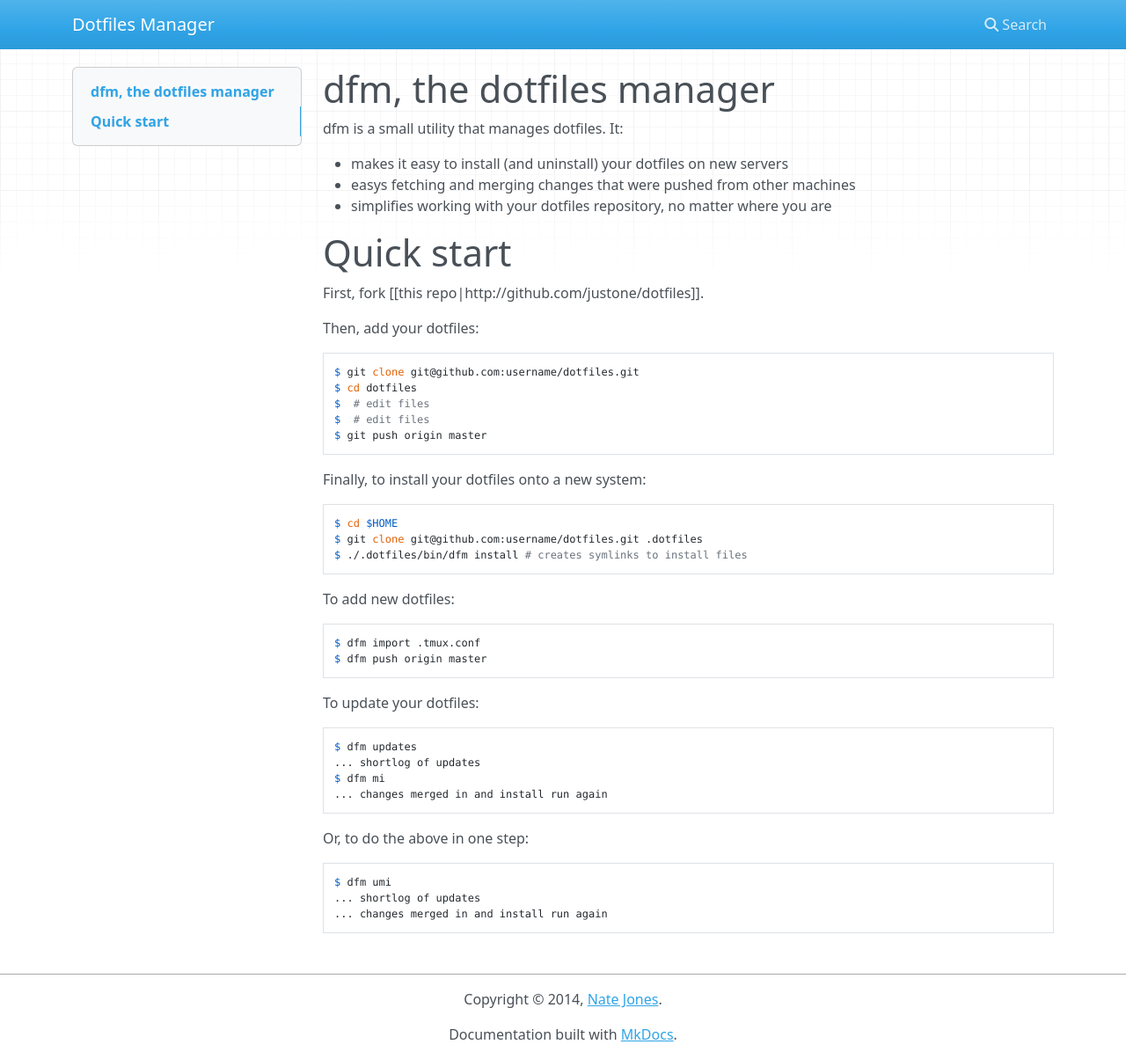
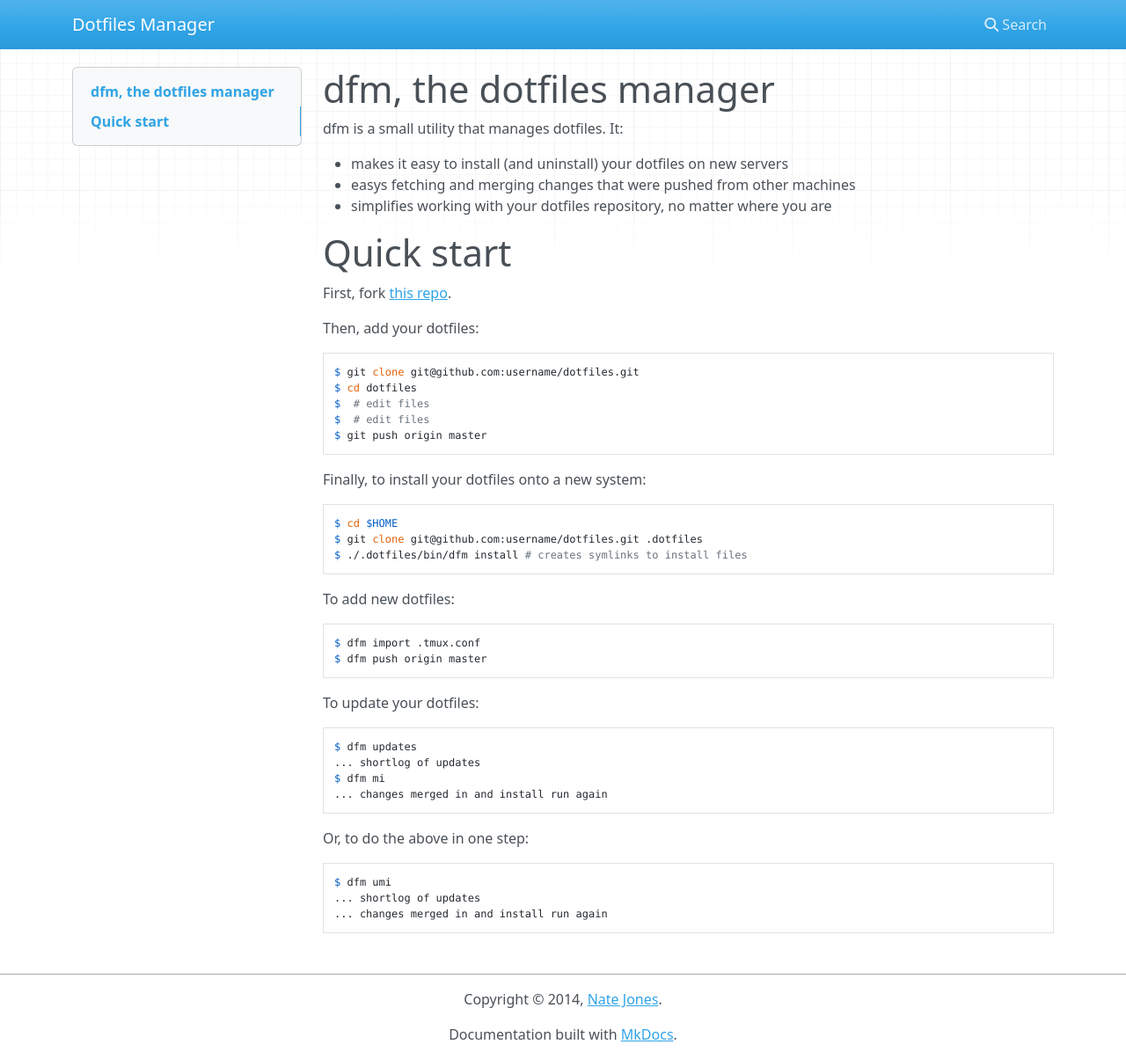
Before and after one commit to justone/dfm-site, an MkDocs documentation site: the page built from docs/index.md, in a window 1280 px wide and 1204 px high. Shown: the whole window at 88% size. Built offline with MkDocs 1.6.1, drawn with Linux system fonts in a browser that asks for light colours; nearby versions of some CDN libraries.

Commit message:
fix link to starter repo

```diff
--- a/docs/index.md
+++ b/docs/index.md
@@ -8,7 +8,7 @@ dfm is a small utility that manages dotfiles.  It:
 
 # Quick start
 
-First, fork [[this repo|http://github.com/justone/dotfiles]].
+First, fork [this repo](http://github.com/justone/dotfiles).
 
 Then, add your dotfiles:
 
```
